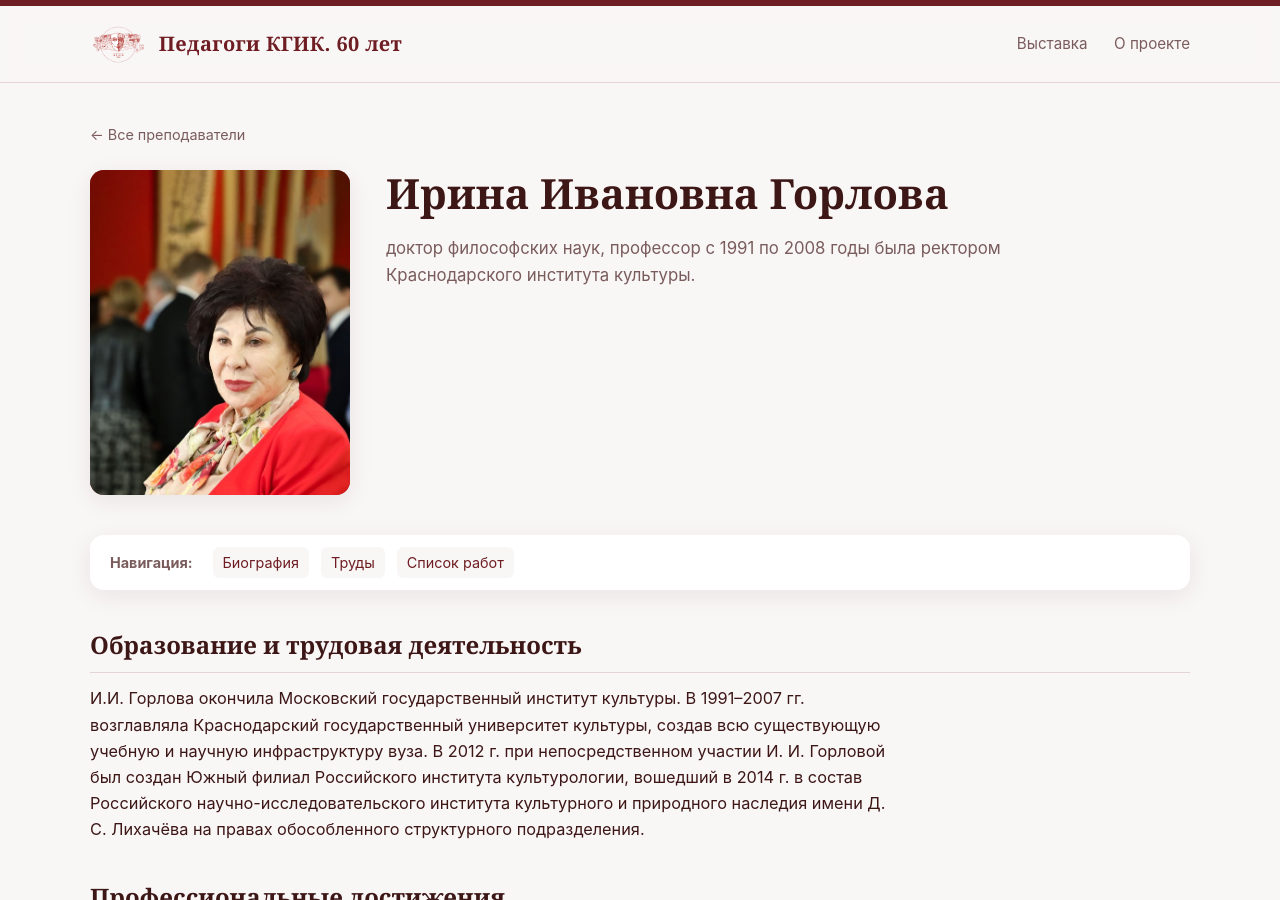
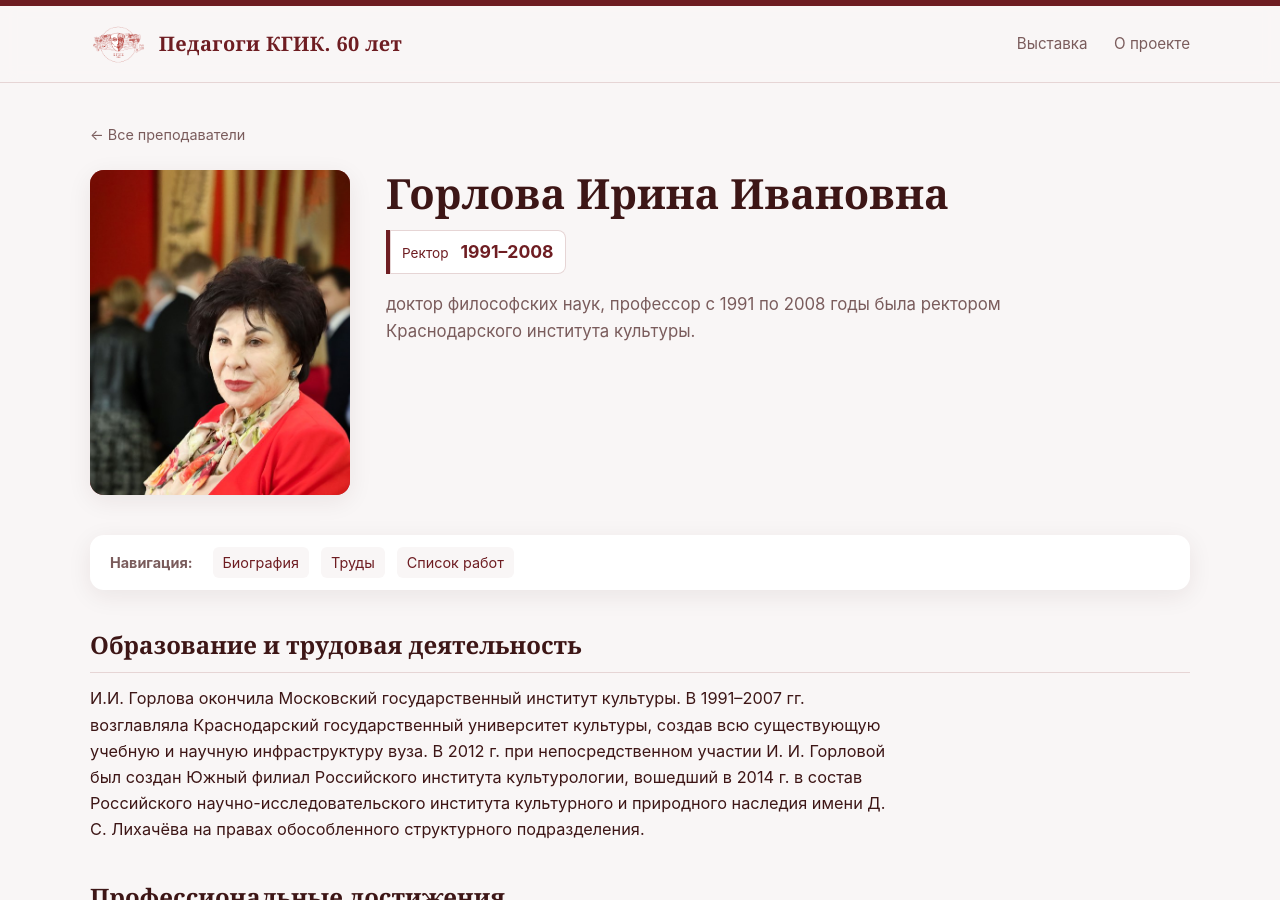
Before and after one commit to chuxlee/golden-shelf, a Jekyll site: the page built from _persons/gorlova.md, in a window 1280 px wide and 900 px high. Built offline with Jekyll 4.4.1, drawn with Linux system fonts in a browser that asks for light colours.

Commit message:
update gorlova

```diff
--- a/_persons/gorlova.md
+++ b/_persons/gorlova.md
@@ -1,10 +1,14 @@
 ---
 layout: "person"
-title: "Ирина Ивановна Горлова"
-name: "Ирина Ивановна Горлова"
+title: "Горлова Ирина Ивановна"
+name: "Горлова Ирина Ивановна"
 author_id: "gorlova"
 photo: "/assets/images/persons/gorlova/portrait.jpg"
 bio_short: "доктор философских наук, профессор с 1991 по 2008 годы была ректором Краснодарского института культуры."
+
+is_rector: true
+rector_years: "1991–2008"
+rector_order: 3
 
 bibliography:
   - "Горлова, И. И. Культура кубанских станиц, 1794-1917 : исторический очерк / И. И. Горлова, А. И. Манаенков, В. И. Лях. – Краснодар : Южная звезда, 1993. – 129 с. – Текст (визуальный) : непосредственный."
```
